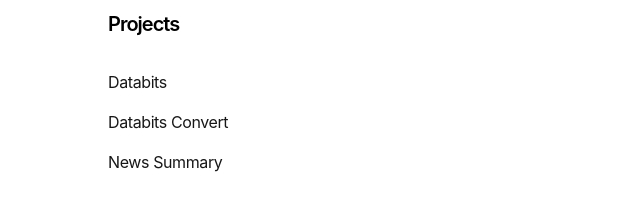
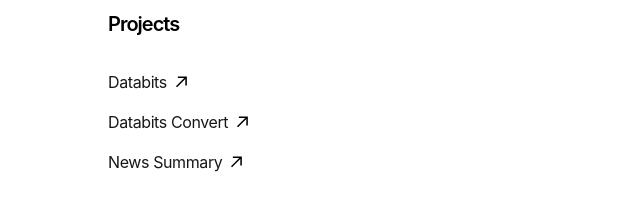
Before and after one commit to nafamubarokhusni/nafamubarokhusni.github.io, a Next.js app: page / in a window 1280 px wide. Shown: the part 278-502 px from the top of the page, without its empty margins (244-884 px from the left). Built offline with nearby package versions, Linux system fonts and the light colour scheme.

Commit message:
feat: add ArrowIcon component and update Project component to include it

```diff
--- /dev/null
+++ b/app/components/icons/arrow.tsx
@@ -0,0 +1,16 @@
+export function ArrowIcon() {
+  return (
+    <svg
+      width="12"
+      height="12"
+      viewBox="0 0 12 12"
+      fill="none"
+      xmlns="http://www.w3.org/2000/svg"
+    >
+      <path
+        d="M2.07102 11.3494L0.963068 10.2415L9.2017 1.98864H2.83807L2.85227 0.454545H11.8438V9.46023H10.2955L10.3097 3.09659L2.07102 11.3494Z"
+        fill="currentColor"
+      />
+    </svg>
+  )
+}
--- a/app/components/project.tsx
+++ b/app/components/project.tsx
@@ -1,3 +1,4 @@
+import { ArrowIcon } from 'app/components/icons/arrow'
 import Link from 'next/link'
 
 const projects = [
@@ -26,10 +27,13 @@
           target="_blank"
           rel="noreferrer"
         >
-          <div className="w-full flex flex-col md:flex-row space-x-0 md:space-x-2">
-            <p className="text-neutral-900 dark:text-neutral-100 tracking-tight">
-              {project.name}
-            </p>
+          <div className="w-full flex flex-col md:flex-row space-x-0 md:space-x-2 items-center">
+            <div className="flex items-center gap-2">
+              <p className="text-neutral-900 dark:text-neutral-300 tracking-tight dark:hover:text-neutral-100">
+                {project.name}
+              </p>
+              <ArrowIcon />
+            </div>
             {/* <p className="text-neutral-600 dark:text-neutral-400">
               {project.url}
             </p> */}
```
